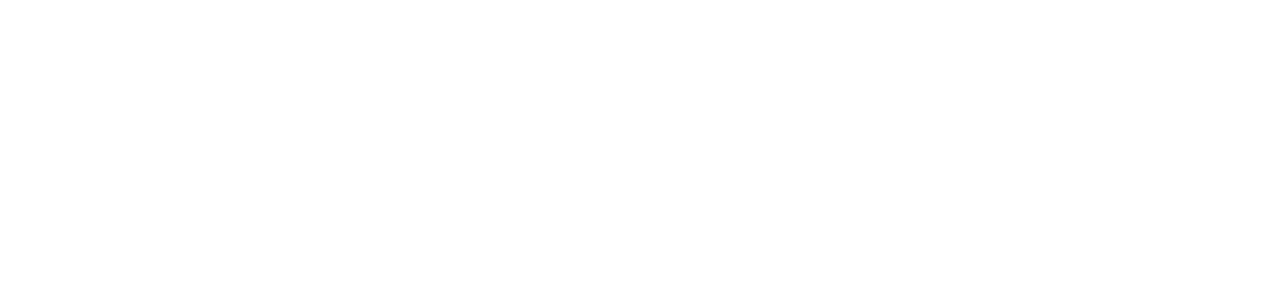
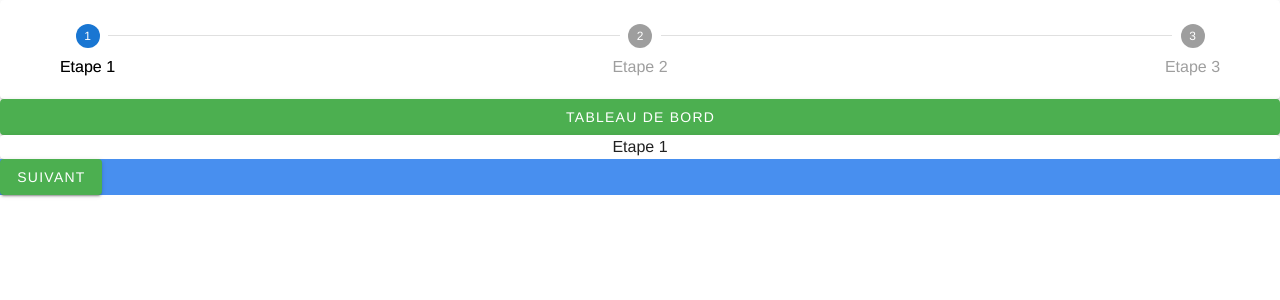
Before and after one commit to mattaiod/niagara, a Vue app: page /nouvelle-source in a window 1280 px wide. Shown: the top 300 px of the page. Built offline with nearby package versions, Linux system fonts and the light colour scheme.

Commit message:
stepper ok, bottom ok

```diff
--- /dev/null
+++ b/src/components/Step1.vue
@@ -0,0 +1,17 @@
+<template>
+  <v-card>
+      Etape 1
+  </v-card>
+</template>
+
+<script>
+  export default {
+    name: 'Step1',
+    data() {
+      return {
+      }
+    },
+  props: {
+  }
+}
+</script>
--- /dev/null
+++ b/src/components/Step2.vue
@@ -0,0 +1,17 @@
+<template>
+  <v-card>
+      Etape 2
+  </v-card>
+</template>
+
+<script>
+  export default {
+    name: 'Step2',
+    data() {
+      return {
+      }
+    },
+  props: {
+  }
+}
+</script>
--- /dev/null
+++ b/src/components/Step3.vue
@@ -0,0 +1,17 @@
+<template>
+  <v-card>
+      Etape 3
+  </v-card>
+</template>
+
+<script>
+  export default {
+    name: 'Step3',
+    data() {
+      return {
+      }
+    },
+  props: {
+  }
+}
+</script>
--- a/src/router/index.js
+++ b/src/router/index.js
@@ -12,6 +12,11 @@
     path: '/tableau-bord',
     name: 'Dashboard',
     component: () => import('../views/Dashboard.vue')
+  },
+  {
+    path: '/nouvelle-source',
+    name: 'NewSource',
+    component: () => import('../views/NewSource.vue')
   }
 ]
 
--- /dev/null
+++ b/src/views/NewSource.vue
@@ -0,0 +1,93 @@
+<template>
+  <div class="home">
+    <v-app>
+      <v-stepper alt-labels>
+        <v-stepper-header>
+          <v-stepper-step :complete="stepCompleted[0]" step="1">
+            Etape 1
+          </v-stepper-step>
+
+        <v-divider></v-divider>
+
+        <v-stepper-step :complete="stepCompleted[1]" step="2">
+          Etape 2
+        </v-stepper-step>
+
+        <v-divider></v-divider>
+
+        <v-stepper-step :complete="stepCompleted[2]" step="3">
+          Etape 3
+        </v-stepper-step>
+      </v-stepper-header>
+    </v-stepper>
+    <v-btn color="success" @click="onDashboard">Tableau de bord</v-btn>
+
+    <Step1 v-if="actualStep == 1"></Step1>
+    <Step2 v-else-if="actualStep == 2"></Step2>
+    <Step3 v-else-if="actualStep == 3"></Step3>
+
+
+
+
+    <v-footer
+      color="primary lighten-1"
+      padless
+    >
+    <div v-if="actualStep!=1">
+      <v-btn color="success" @click="onPreviousStep">Précédent</v-btn>
+    </div>
+    <div v-if="actualStep!=3">
+      <v-btn color="success" @click="onNextStep">Suivant</v-btn>
+    </div>
+    <div v-else>
+      <v-btn color="success" @click="onFinish">Terminer</v-btn>
+    </div>
+
+
+  </v-footer>
+    </v-app>
+  </div>
+</template>
+
+<script>
+import Step1 from "@/components/Step1.vue"
+import Step2 from "@/components/Step2.vue"
+import Step3 from "@/components/Step3.vue"
+export default {
+  name: 'NewSource',
+  components: {
+    Step1, Step2, Step3
+  },
+  data() {
+    return {
+      actualStep: 1,
+      isStepValidable: false,
+      stepCompleted: [false, false, false],
+      totalStep: 3
+    }
+  },
+  computed: {
+  },
+  methods: {
+    onNextStep() {
+      this.actualStep++
+      this.stepCompleted[this.actualStep - 1] = true
+    },
+    onPreviousStep() {
+      this.actualStep--
+      for (let i = 0; i < this.totalStep; i++) {
+        if(i > this.actualStep - 1) {
+          this.stepCompleted[i] = false
+        }
+      //this.stepCompleted[this.actualStep -1] = true
+      }
+    },
+    onDashboard() {
+
+    },
+    onFinish() {
+
+    }
+  }
+}
+</script>
```
